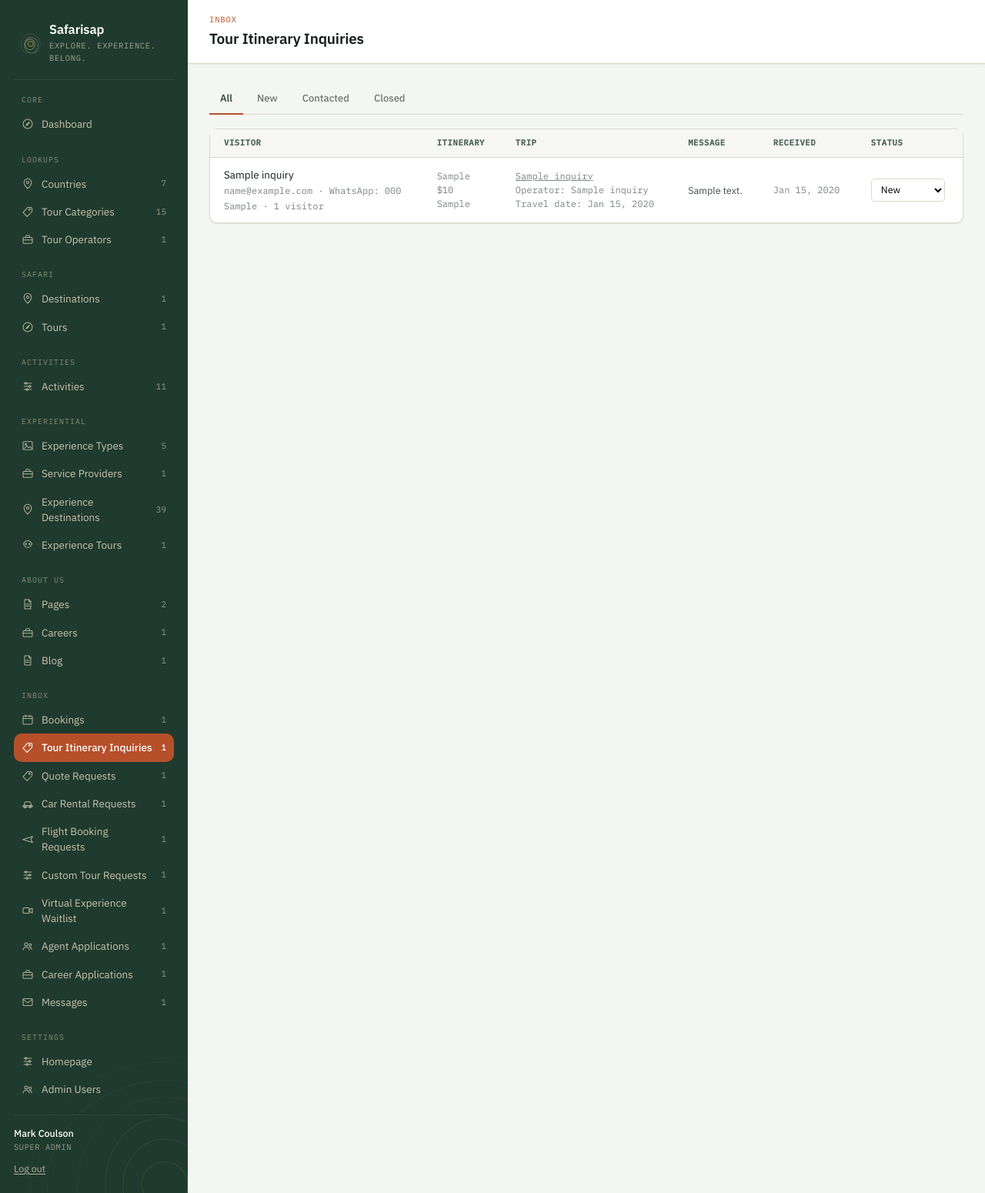
After one commit to Gasana22/Afrisap, a PHP site: page /safarisap/admin/tour-inquiries/index.php in a window 1280 px wide. The commit adds this page. Shown: the whole page at 77% size. Run offline with PHP 8.4, Linux system fonts and the light colour scheme; a user stored in the database is signed in; data comes from the database, SQL or seed files in the repository; tables that the repository leaves empty hold one stand-in row (values such as "Sample post").

Commit message:
Add itinerary-aware tour inquiry form with its own Inbox section
Client feedback: "Booking a tour direct from an itinerary, on click
send an inquiry, a form appears while asking for that information
name, email... in that order but on submitting it has add the
itinerary details on the right - amount, tour name etc all that I
marked, inside INBOX, you will have Tour Itinerary Inquiries alone"

- The tour page's "Enquire About This Tour" form now asks for exactly
  the fields/order requested: Name, Email, WhatsApp number, Number of
  visitors, Country, Expected travel date, Message.
- New tour-inquiry-submit.php snapshots the itinerary details visible
  on the price card at submission time (Itinerary No., price, tour
  name, tour operator in charge, budget type) alongside the visitor's
  answers, into a new tour_itinerary_inquiries table -- kept separate
  from the existing generic `bookings` table since that's shared with
  experience-tour bookings and doesn't have these fields.
- New Admin -> Inbox -> "Tour Itinerary Inquiries" section
  (admin/tour-inquiries/index.php + status.php, New/Contacted/Closed
  workflow matching the other inbox sections) shows the itinerary
  snapshot and visitor details together per inquiry, with a pending
  count badge in the nav.

Verified end-to-end against a real MariaDB instance: seeded a tour,
submitted the actual public form via curl (with real CSRF/session
handling), confirmed the itinerary snapshot was captured correctly in
the database, logged into the admin as a real session and confirmed
the new Inbox page renders it with every field correct.

Co-Authored-By: Claude Sonnet 5 <noreply@anthropic.com>
Claude-Session: https://claude.ai/code/session_01S4qL8hucaVtsAym4X7jmRy

```diff
--- a/admin/includes/header.php
+++ b/admin/includes/header.php
@@ -20,6 +20,7 @@ $counts = [
     'careers' => (int) db()->query('SELECT COUNT(*) FROM careers')->fetchColumn(),
     'blog' => (int) db()->query('SELECT COUNT(*) FROM blog_posts')->fetchColumn(),
     'bookings' => (int) db()->query("SELECT COUNT(*) FROM bookings WHERE status = 'pending'")->fetchColumn(),
+    'tour-inquiries' => (int) db()->query("SELECT COUNT(*) FROM tour_itinerary_inquiries WHERE status = 'new'")->fetchColumn(),
     'quotes' => (int) db()->query("SELECT COUNT(*) FROM quote_requests WHERE status = 'new'")->fetchColumn(),
     'car-rental' => (int) db()->query("SELECT COUNT(*) FROM car_rental_requests WHERE status = 'new'")->fetchColumn(),
     'flight-booking' => (int) db()->query("SELECT COUNT(*) FROM flight_booking_requests WHERE status = 'new'")->fetchColumn(),
@@ -116,6 +117,9 @@ $active_nav = $active_nav ?? '';
         <a class="nav-link<?= $active_nav === 'bookings' ? ' is-active' : '' ?>" href="<?= h(url('/admin/bookings/index.php')) ?>">
           <?= render_nav_glyph('calendar') ?>Bookings <span class="nav-link__count"><?= $counts['bookings'] ?></span>
         </a>
+        <a class="nav-link<?= $active_nav === 'tour-inquiries' ? ' is-active' : '' ?>" href="<?= h(url('/admin/tour-inquiries/index.php')) ?>">
+          <?= render_nav_glyph('tag') ?>Tour Itinerary Inquiries <span class="nav-link__count"><?= $counts['tour-inquiries'] ?></span>
+        </a>
         <a class="nav-link<?= $active_nav === 'quotes' ? ' is-active' : '' ?>" href="<?= h(url('/admin/quotes/index.php')) ?>">
           <?= render_nav_glyph('tag') ?>Quote Requests <span class="nav-link__count"><?= $counts['quotes'] ?></span>
         </a>
--- /dev/null
+++ b/admin/tour-inquiries/index.php
@@ -0,0 +1,85 @@
+<?php
+declare(strict_types=1);
+
+require_once __DIR__ . '/../../includes/bootstrap.php';
+require_login();
+
+$page_title = 'Tour Itinerary Inquiries';
+$page_eyebrow = 'Inbox';
+$active_nav = 'tour-inquiries';
+
+$statusFilter = $_GET['status'] ?? '';
+$where = [];
+$params = [];
+if (in_array($statusFilter, ['new', 'contacted', 'closed'], true)) {
+    $where[] = 'status = ?';
+    $params[] = $statusFilter;
+}
+$sql = 'SELECT * FROM tour_itinerary_inquiries' . ($where ? ' WHERE ' . implode(' AND ', $where) : '') . ' ORDER BY created_at DESC';
+$stmt = db()->prepare($sql);
+$stmt->execute($params);
+$inquiries = $stmt->fetchAll();
+
+require __DIR__ . '/../includes/header.php';
+?>
+
+<div class="tab-nav">
+  <a href="<?= h(url('/admin/tour-inquiries/index.php')) ?>" class="<?= $statusFilter === '' ? 'is-active' : '' ?>">All</a>
+  <a href="<?= h(url('/admin/tour-inquiries/index.php?status=new')) ?>" class="<?= $statusFilter === 'new' ? 'is-active' : '' ?>">New</a>
+  <a href="<?= h(url('/admin/tour-inquiries/index.php?status=contacted')) ?>" class="<?= $statusFilter === 'contacted' ? 'is-active' : '' ?>">Contacted</a>
+  <a href="<?= h(url('/admin/tour-inquiries/index.php?status=closed')) ?>" class="<?= $statusFilter === 'closed' ? 'is-active' : '' ?>">Closed</a>
+</div>
+
+<div class="panel">
+  <?php if (!$inquiries): ?>
+    <div class="empty-state">
+      <div class="empty-state__title">No tour itinerary inquiries yet</div>
+      <div class="empty-state__body">Submissions from the "Enquire About This Tour" form on a tour page show up here, along with the itinerary details shown to the visitor at the time.</div>
+    </div>
+  <?php else: ?>
+    <table class="table">
+      <thead><tr><th>Visitor</th><th>Itinerary</th><th>Trip</th><th>Message</th><th>Received</th><th>Status</th></tr></thead>
+      <tbody>
+        <?php foreach ($inquiries as $inquiry): ?>
+          <tr>
+            <td>
+              <?= h($inquiry['customer_name']) ?>
+              <br><span class="table__meta"><?= h($inquiry['customer_email']) ?><?= $inquiry['whatsapp_number'] ? ' · WhatsApp: ' . h($inquiry['whatsapp_number']) : '' ?></span>
+              <br><span class="table__meta"><?= $inquiry['country'] ? h($inquiry['country']) . ' · ' : '' ?><?= (int) $inquiry['num_visitors'] ?> visitor<?= (int) $inquiry['num_visitors'] === 1 ? '' : 's' ?></span>
+            </td>
+            <td class="table__meta">
+              <?= h($inquiry['itinerary_no'] ?? '—') ?>
+              <?php if ($inquiry['tour_price'] !== null): ?><br>$<?= number_format((float) $inquiry['tour_price'], 0) ?><?php endif; ?>
+              <?php if ($inquiry['budget_type']): ?><br><?= h($inquiry['budget_type']) ?><?php endif; ?>
+            </td>
+            <td class="table__meta">
+              <?php if ($inquiry['tour_id']): ?>
+                <a href="<?= h(url('/admin/tours/manage.php?id=' . $inquiry['tour_id'])) ?>"><?= h($inquiry['tour_title']) ?></a>
+              <?php else: ?>
+                <?= h($inquiry['tour_title']) ?>
+              <?php endif; ?>
+              <?php if ($inquiry['operator_name']): ?><br>Operator: <?= h($inquiry['operator_name']) ?><?php endif; ?>
+              <?php if ($inquiry['travel_date']): ?><br>Travel date: <?= h(date('M j, Y', strtotime((string) $inquiry['travel_date']))) ?><?php endif; ?>
+            </td>
+            <td class="inbox-message"><?= h(mb_strimwidth((string) $inquiry['message'], 0, 140, '…')) ?></td>
+            <td class="table__meta"><?= h(date('M j, Y', strtotime($inquiry['created_at']))) ?></td>
+            <td>
+              <form method="post" action="<?= h(url('/admin/tour-inquiries/status.php')) ?>" class="inline-status-form">
+                <?= csrf_field() ?>
+                <input type="hidden" name="id" value="<?= (int) $inquiry['id'] ?>">
+                <input type="hidden" name="return" value="<?= h($_SERVER['REQUEST_URI']) ?>">
+                <select name="status" onchange="this.form.submit()">
+                  <option value="new" <?= $inquiry['status'] === 'new' ? 'selected' : '' ?>>New</option>
+                  <option value="contacted" <?= $inquiry['status'] === 'contacted' ? 'selected' : '' ?>>Contacted</option>
+                  <option value="closed" <?= $inquiry['status'] === 'closed' ? 'selected' : '' ?>>Closed</option>
+                </select>
+              </form>
+            </td>
+          </tr>
+        <?php endforeach; ?>
+      </tbody>
+    </table>
+  <?php endif; ?>
+</div>
+
+<?php require __DIR__ . '/../includes/footer.php'; ?>
```
Also changed, not shown: admin/tour-inquiries/status.php (added, +23 -0 lines), database/migrations/2026-07-17-tour-itinerary-inquiries.sql (added, +30 -0 lines), database/schema.sql (+25 -0 lines), tour-inquiry-submit.php (added, +58 -0 lines), tour.php (+12 -8 lines).
